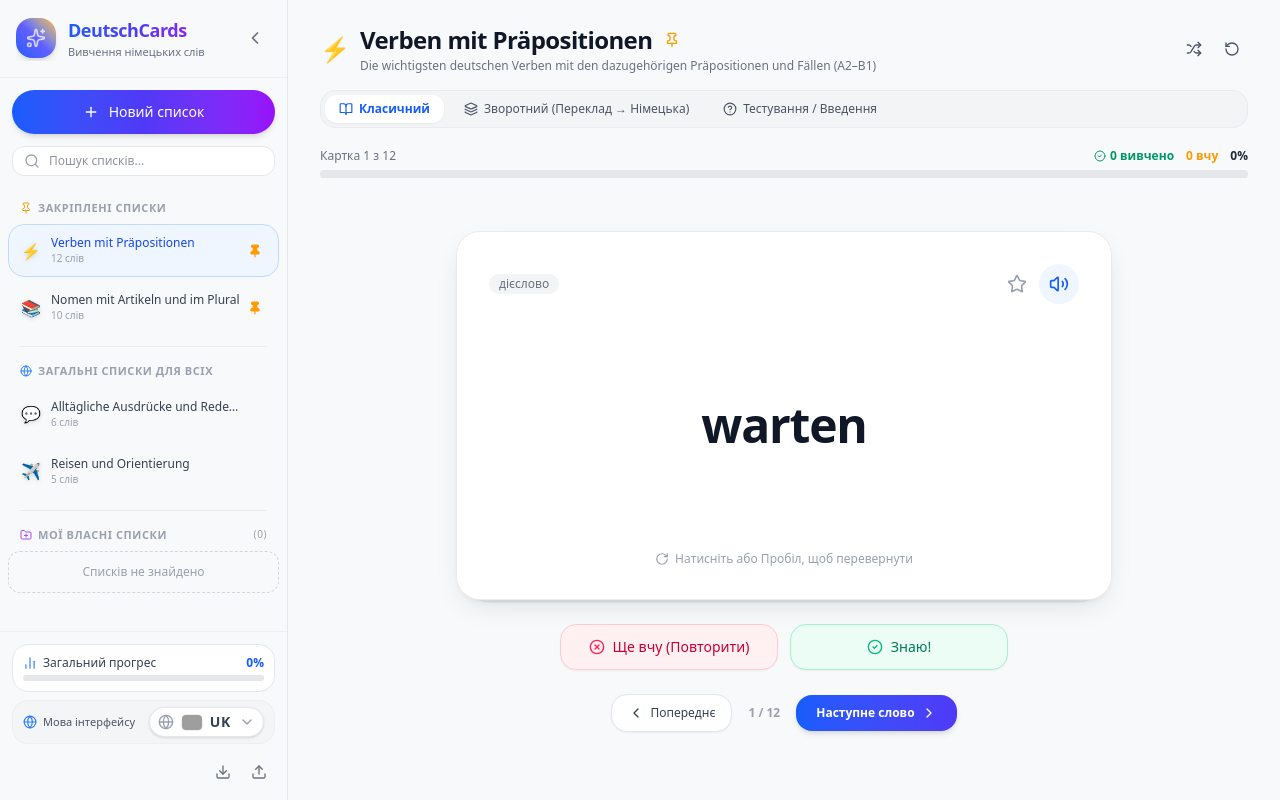
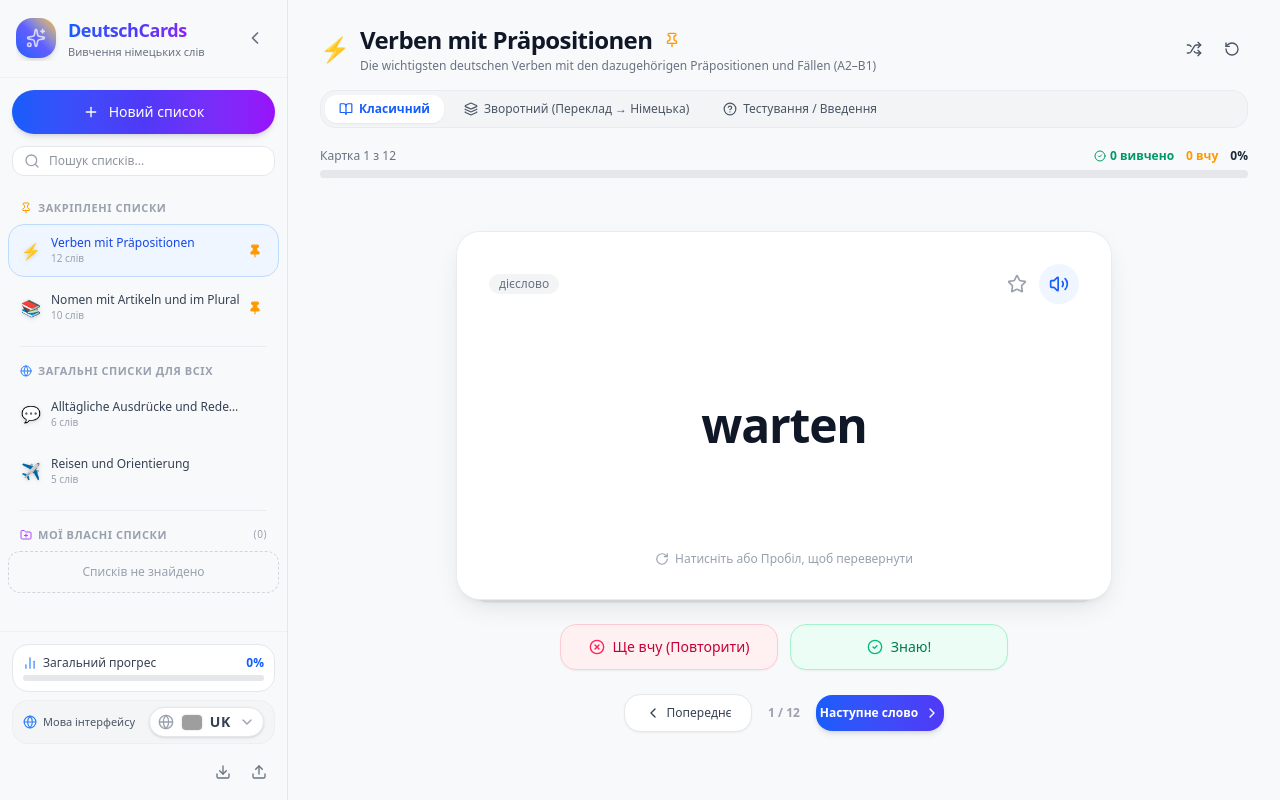
Before and after one commit to clavigo/DeutschCards, a React (Vite) app: page / in a window 1280 px wide. Built offline with nearby package versions, Linux system fonts and the light colour scheme; grey boxes are pictures that could not be loaded.

Commit message:
fix: several layout fixes

```diff
--- a/src/components/Flashcard.tsx
+++ b/src/components/Flashcard.tsx
@@ -126,7 +126,7 @@ export const Flashcard: React.FC<FlashcardProps> = ({
       </div>
 
       {/* Control Action Pills */}
-      <div className="flex items-center justify-between w-full max-w-md gap-3">
+      <div className="flex items-stretch justify-between w-full max-w-md gap-3">
         <button
           id="mark-learning-btn"
           onClick={() => {
@@ -135,8 +135,10 @@ export const Flashcard: React.FC<FlashcardProps> = ({
           }}
           className="flex-1 flex items-center justify-center gap-2 py-3 px-4 rounded-2xl bg-rose-50 dark:bg-rose-950/40 hover:bg-rose-100 dark:hover:bg-rose-900/60 text-rose-700 dark:text-rose-300 border border-rose-200 dark:border-rose-800/80 font-medium text-xs sm:text-sm shadow-xs transition-all transform active:scale-95"
         >
-          <XCircle className="w-4 h-4 text-rose-500" />
-          <span>{getTranslation(uiLanguage, "stillLearning")}</span>
+          <XCircle className="w-4 h-4 text-rose-500 shrink-0" />
+          <span className="text-center">
+            {getTranslation(uiLanguage, "stillLearning")}
+          </span>
         </button>
 
         <button
@@ -147,8 +149,10 @@ export const Flashcard: React.FC<FlashcardProps> = ({
           }}
           className="flex-1 flex items-center justify-center gap-2 py-3 px-4 rounded-2xl bg-emerald-50 dark:bg-emerald-950/40 hover:bg-emerald-100 dark:hover:bg-emerald-900/60 text-emerald-700 dark:text-emerald-300 border border-emerald-200 dark:border-emerald-800/80 font-medium text-xs sm:text-sm shadow-xs transition-all transform active:scale-95"
         >
-          <CheckCircle2 className="w-4 h-4 text-emerald-500" />
-          <span>{getTranslation(uiLanguage, "iKnowThis")}</span>
+          <CheckCircle2 className="w-4 h-4 text-emerald-500 shrink-0" />
+          <span className="text-center">
+            {getTranslation(uiLanguage, "iKnowThis")}
+          </span>
         </button>
       </div>
     </div>
--- a/src/components/FlashcardBack.tsx
+++ b/src/components/FlashcardBack.tsx
@@ -30,7 +30,7 @@ export const FlashcardBack: React.FC<FlashcardFaceProps> = ({
 }) => {
   return (
     <div
-      className={`absolute inset-0 w-full h-full rounded-3xl p-4 lg:p-8 flex flex-col justify-between rotate-y-180 backface-hidden overflow-hidden ${
+      className={`absolute inset-0 w-full h-full rounded-3xl p-4 md:p-8 flex flex-col justify-between rotate-y-180 backface-hidden overflow-hidden ${
         isDarkMode
           ? "bg-gradient-to-br from-[#1e1f20] to-[#252729] text-gray-100"
           : "bg-gradient-to-br from-white to-blue-50/40 text-gray-800"
--- a/src/components/FlashcardFront.tsx
+++ b/src/components/FlashcardFront.tsx
@@ -87,7 +87,7 @@ export const FlashcardFront: React.FC<FlashcardFrontProps> = ({
 
   return (
     <div
-      className={`absolute inset-0 w-full h-full rounded-3xl p-4 lg:p-8 flex flex-col justify-between backface-hidden overflow-hidden ${
+      className={`absolute inset-0 w-full h-full rounded-3xl p-4 md:p-8 flex flex-col justify-between backface-hidden overflow-hidden ${
         isDarkMode ? "bg-[#1e1f20] text-gray-100" : "bg-white text-gray-800"
       }`}
     >
--- a/src/components/Sidebar.tsx
+++ b/src/components/Sidebar.tsx
@@ -98,14 +98,15 @@ export const Sidebar: React.FC<SidebarProps> = ({
         />
       )} */}
 
-      {/* Mobile Backdrop */}
+      {/* Mobile & Tablet Backdrop */}
       <AnimatePresence>
         {isOpen && (
           <motion.div
             initial={{ opacity: 0 }}
             animate={{ opacity: 1 }}
             exit={{ opacity: 0 }}
-            transition={animConfig} // <-- ДОДАНО ПЛАВНІСТЬ ТУТ
+            transition={animConfig}
+            // Змінюємо на lg:hidden, щоб затемнення було і на мобілках, і на планшетах
             className="lg:hidden fixed inset-0 bg-black/50 z-40 backdrop-blur-xs"
             onClick={onToggleSidebar}
           />
@@ -114,6 +115,7 @@ export const Sidebar: React.FC<SidebarProps> = ({
 
       <aside
         id="sidebar-container"
+        // fixed для мобілок/планшетів, lg:static для ПК
         className={`fixed lg:static top-0 left-0 bottom-0 z-50 flex flex-col transition-all duration-300 ease-in-out border-r ${
           isDarkMode
             ? "bg-[#131314] text-gray-200 border-gray-800"
@@ -121,7 +123,8 @@ export const Sidebar: React.FC<SidebarProps> = ({
         } ${
           isOpen
             ? "w-72 translate-x-0"
-            : "-translate-x-full md:translate-x-0 lg:w-15"
+            : // На мобілках ховаємо повністю, на md (планшети) залишаємо вузьку панель (w-16)
+              "-translate-x-full md:translate-x-0 md:w-16"
         }`}
       >
         {/* Header / Logo & Toggle */}
@@ -143,9 +146,11 @@ export const Sidebar: React.FC<SidebarProps> = ({
                   </span>
                 </div>
               </div>
+
               <button
                 onClick={onToggleSidebar}
-                className="p-1.5 rounded-lg hover:bg-gray-200 dark:hover:bg-gray-800 text-gray-500 hover:text-gray-900 dark:hover:text-gray-100 transition-colors hidden lg:flex"
+                // На планшетах (md) ми теж хочемо бачити кнопку згортання!
+                className="p-1.5 rounded-lg hover:bg-gray-200 dark:hover:bg-gray-800 text-gray-500 hover:text-gray-900 dark:hover:text-gray-100 transition-colors hidden md:flex"
                 title="Згорнути панель"
               >
                 <ChevronLeft className="w-5 h-5" />
@@ -154,6 +159,7 @@ export const Sidebar: React.FC<SidebarProps> = ({
           ) : (
             <button
               onClick={onToggleSidebar}
+              // Кнопка розгортання на планшетах (md)
               className="p-2 rounded-xl bg-white dark:bg-gray-800 border border-gray-200 dark:border-gray-700 shadow-sm hover:bg-gray-50 dark:hover:bg-gray-700 text-gray-500 hover:text-gray-900 dark:hover:text-gray-100 transition-all hidden md:flex"
               title="Розгорнути панель"
             >
--- a/src/pages/HomePage.tsx
+++ b/src/pages/HomePage.tsx
@@ -100,7 +100,7 @@ export const HomePage = ({ isDarkMode, onToggleTheme }: HomePageProps) => {
 
   return (
     <div
-      className={`min-h-screen flex flex-col lg:flex-row font-sans transition-colors duration-300 ${
+      className={`min-h-screen flex flex-col sm:flex-row font-sans transition-colors duration-300 ${
         isDarkMode ? "bg-[#131314] text-gray-100" : "bg-[#f8f9fa] text-gray-900"
       }`}
     >
@@ -136,7 +136,7 @@ export const HomePage = ({ isDarkMode, onToggleTheme }: HomePageProps) => {
       />
 
       {/* Main Central Content Area */}
-      <main className="flex-1 flex flex-col min-w-0 max-w-5xl mx-auto px-4 py-6 sm:px-8 overflow-x-hidden">
+      <main className="flex-1 flex flex-col md:pl-24 lg:pl-8 min-w-0 max-w-5xl mx-auto px-4 py-6 sm:px-8 overflow-x-hidden">
         {activeDeck ? (
           <>
             {/* Study Header & Mode Selectors */}
@@ -214,29 +214,34 @@ export const HomePage = ({ isDarkMode, onToggleTheme }: HomePageProps) => {
 
               {/* Navigation Controls Bar */}
               {currentCards.length > 0 && studyMode !== "quiz" && (
-                <div className="flex items-center justify-center gap-4 mt-2 mb-6">
+                // 1. Замінили flex на grid, додали grid-cols-[1fr_auto_1fr] та обмежили максимальну ширину (max-w-md mx-auto)
+                <div className="grid grid-cols-[1fr_auto_1fr] items-center w-full max-w-xs mx-auto gap-4 mt-2 mb-6 px-4 sm:px-0">
                   <button
                     id="prev-card-btn"
                     onClick={handlePrevCard}
-                    className="flex items-center gap-1.5 px-4 py-2.5 rounded-2xl bg-white dark:bg-gray-800 hover:bg-gray-100 dark:hover:bg-gray-700 text-gray-700 dark:text-gray-200 border border-gray-200 dark:border-gray-700 font-medium text-xs shadow-xs transition-all"
+                    // 2. Додали w-full та justify-center (прибрали різні px-4 / px-5, бо тепер ширина фіксується грiдом)
+                    className="w-full flex items-center justify-center gap-1.5 py-2.5 rounded-2xl bg-white dark:bg-gray-800 hover:bg-gray-100 dark:hover:bg-gray-700 text-gray-700 dark:text-gray-200 border border-gray-200 dark:border-gray-700 font-medium text-xs shadow-xs transition-all"
                   >
-                    <ChevronLeft className="w-4 h-4" />
-                    <span className="hidden sm:inline">
+                    <ChevronLeft className="w-4 h-4 shrink-0" />
+                    <span className="hidden sm:inline truncate">
                       {getTranslation(uiLanguage, "prevWord")}
                     </span>
                   </button>
 
-                  <span className="text-xs font-semibold text-gray-400">
+                  <span className="text-xs font-semibold text-gray-400 text-center whitespace-nowrap">
                     {currentCardIndex + 1} / {currentCards.length}
                   </span>
 
                   <button
                     id="next-card-btn"
                     onClick={handleNextCard}
-                    className="flex items-center gap-1.5 px-5 py-2.5 rounded-2xl bg-gradient-to-r from-blue-600 to-indigo-600 hover:from-blue-700 hover:to-indigo-700 text-white font-semibold text-xs shadow-md transition-all"
+                    // 2. Додали w-full та justify-center
+                    className="w-full flex items-center justify-center gap-1.5 py-2.5 rounded-2xl bg-gradient-to-r from-blue-600 to-indigo-600 hover:from-blue-700 hover:to-indigo-700 text-white font-semibold text-xs shadow-md transition-all"
                   >
-                    <span>{getTranslation(uiLanguage, "nextWord")}</span>
-                    <ChevronRight className="w-4 h-4" />
+                    <span className="truncate">
+                      {getTranslation(uiLanguage, "nextWord")}
+                    </span>
+                    <ChevronRight className="w-4 h-4 shrink-0" />
                   </button>
                 </div>
               )}
```
Also changed, not shown: src/components/StudyHeader.tsx (+23 -16 lines).
